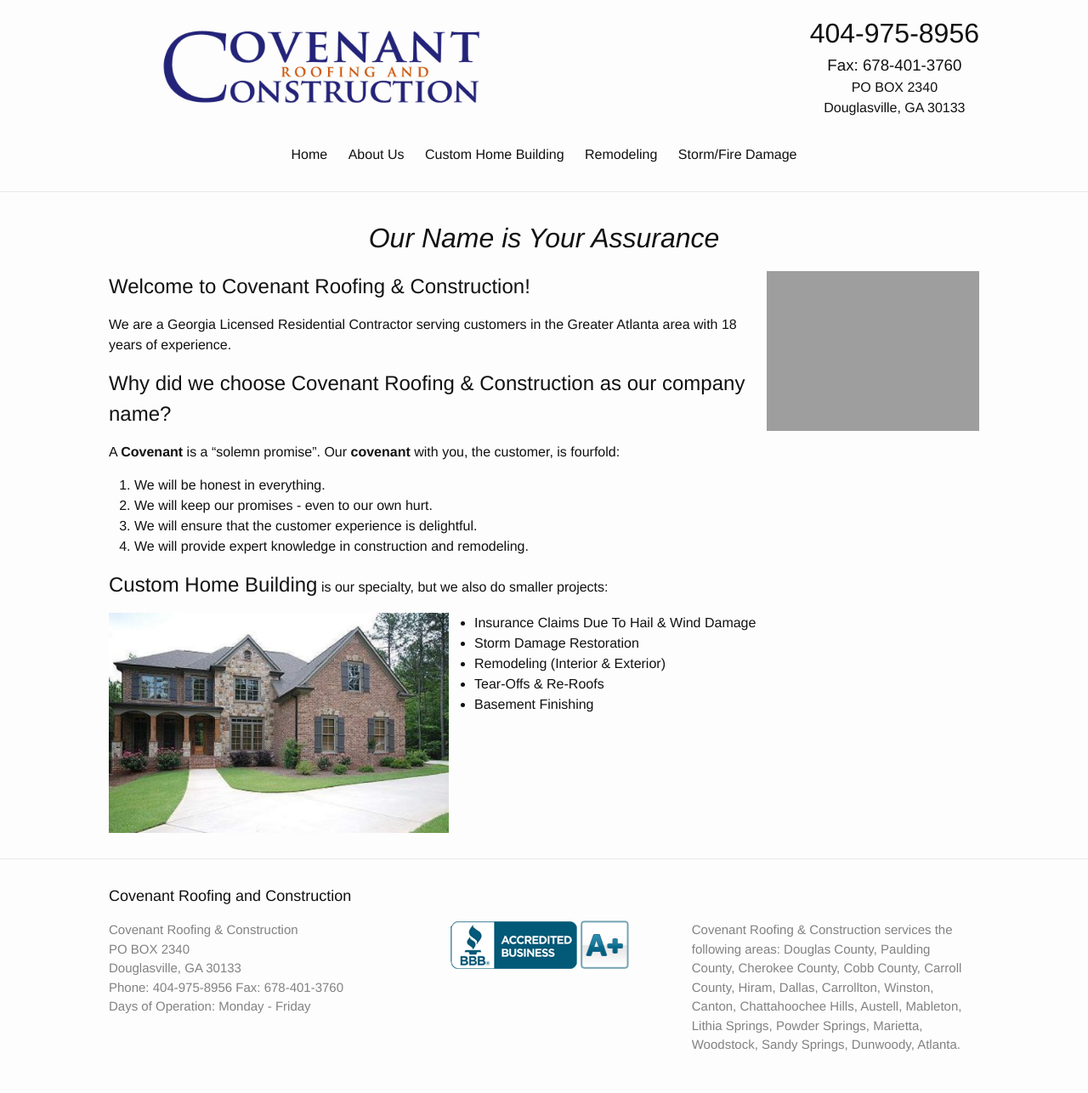
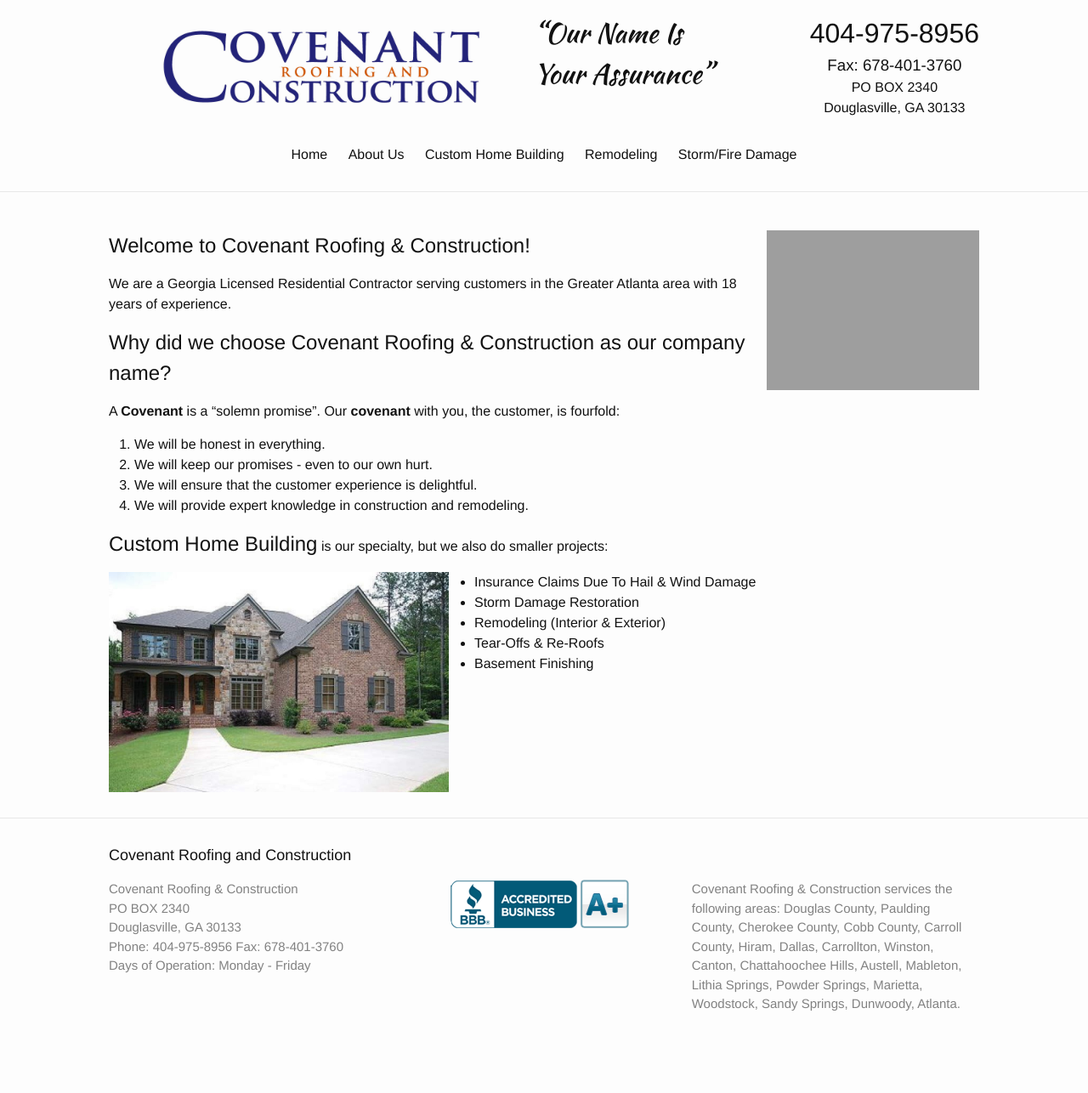
Before and after one commit to covenantrc/covenantrc.github.io, a Jekyll site: the page built from index.md, in a window 1280 px wide. Shown: the whole page at 85% size. Built offline with Jekyll 4.4.1, drawn with Linux system fonts in a browser that asks for light colours; after the commit the page ends 1238 px from its top, so only the background shows below that.

Commit message:
Moved motto to header

```diff
--- a/_includes/header.html
+++ b/_includes/header.html
@@ -4,6 +4,11 @@
     <a class="site-logo" href="/">
         <img src="/res/logo.png" width=400>
     </a>
+<link href='https://fonts.googleapis.com/css?family=Kaushan+Script' rel='stylesheet' type='text/css'>
+
+    <h1 style='float: left; font-family: "Kaushan Script"'>&ldquo;Our Name Is<br>
+    Your Assurance&rdquo;</h1>
+
     <div class="site-contact">
         <h1>{{ site.phone }}</h1>
         <h3>Fax: {{ site.fax }}</h3>
--- a/_layouts/default.html
+++ b/_layouts/default.html
@@ -9,7 +9,7 @@
 
     <div class="page-content">
       <div class="wrapper">
-        <h1 class="motto">{{ site.motto }}</h1>
+<!--        <h1 class="motto">{{ site.motto }}</h1> -->
         {{ content }}
       </div>
     </div>
```
